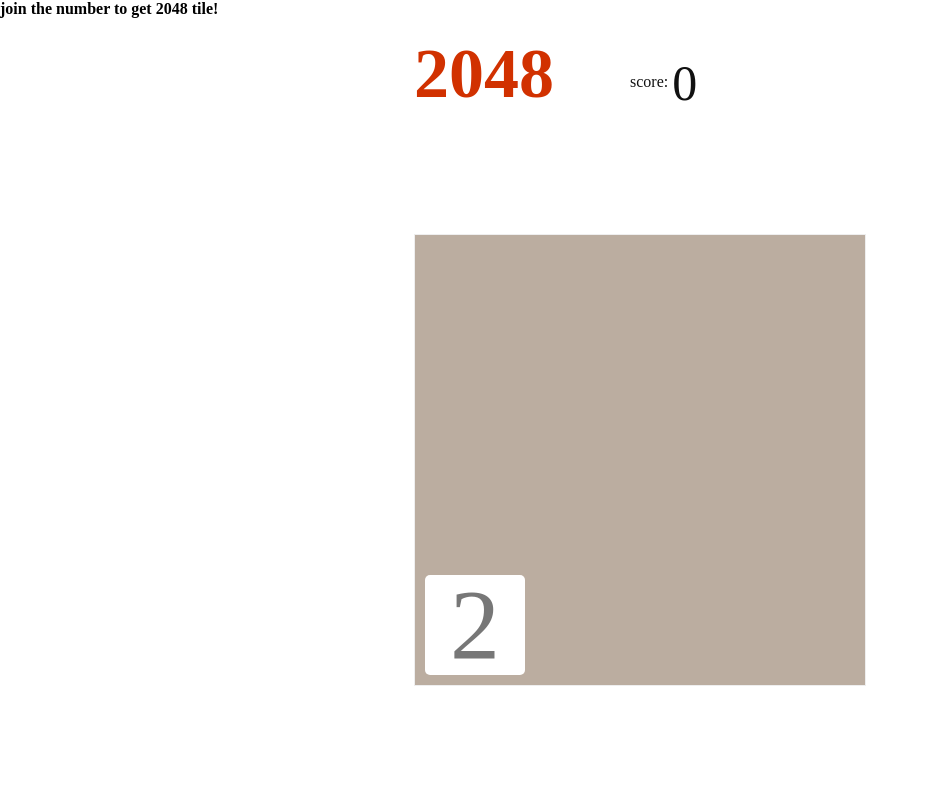
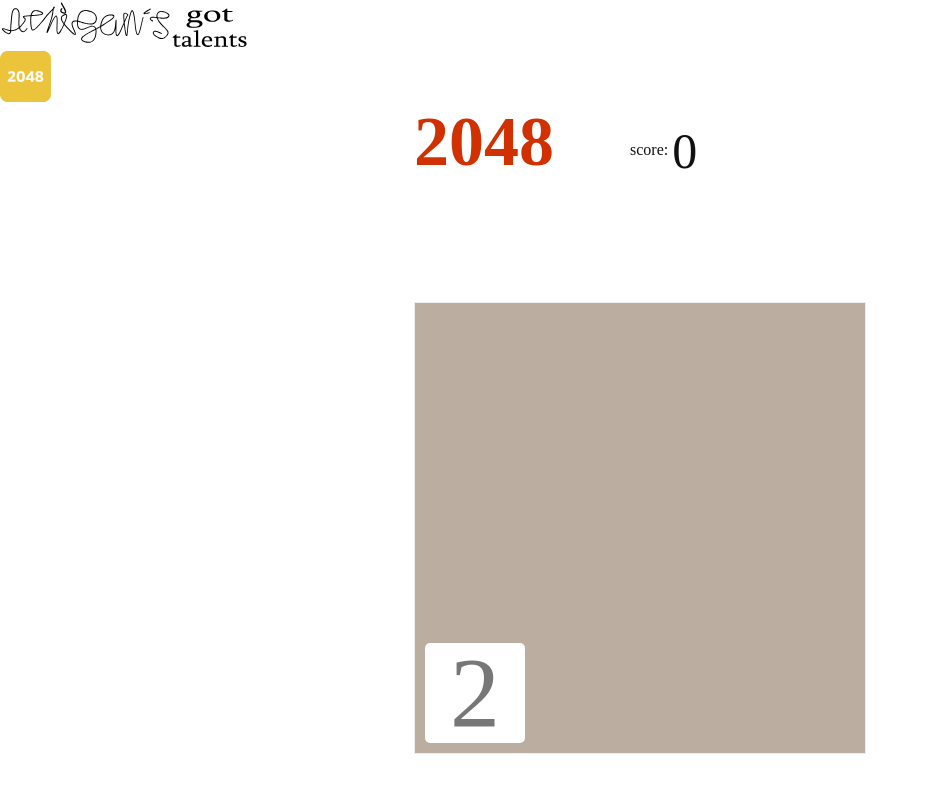
Before and after one commit to spieer2/spieer2.github.io, a plain HTML site: page 2048.html in a window 1280 px wide. Shown: the whole page, without its empty margins (0-929 px from the left). Drawn offline with Linux system fonts and the light colour scheme.

Commit message:
Update 2048.html

```diff
--- a/2048.html
+++ b/2048.html
@@ -5,8 +5,22 @@
     <script type="text/javascript" src="2048.js"></script>
 </head>
 <body>
-
-<p> join the number to get 2048 tile!</p>
+<header class="oneDotOne">
+        <div class="oneDotOne-inner">
+            <div class="contentOneDotOne">
+                <div>
+                    <a href="https://achigansgottalents.com">
+                        <img src="Illustration.svg" srcset alt="achigan's got talents" width="250" height="51">
+                    </a>
+                </div>
+                <div class="logo2048">
+                    <a href="2048.html">
+                        <img src="2048.svg.svg" srcset alt="2048" width="51" height="51">
+                    </a>
+                </div>
+            </div>
+        </div>
+    </header>
 <div class="cover"></div>
 <div class="container">
     <div class="logo">2048</div>
```
